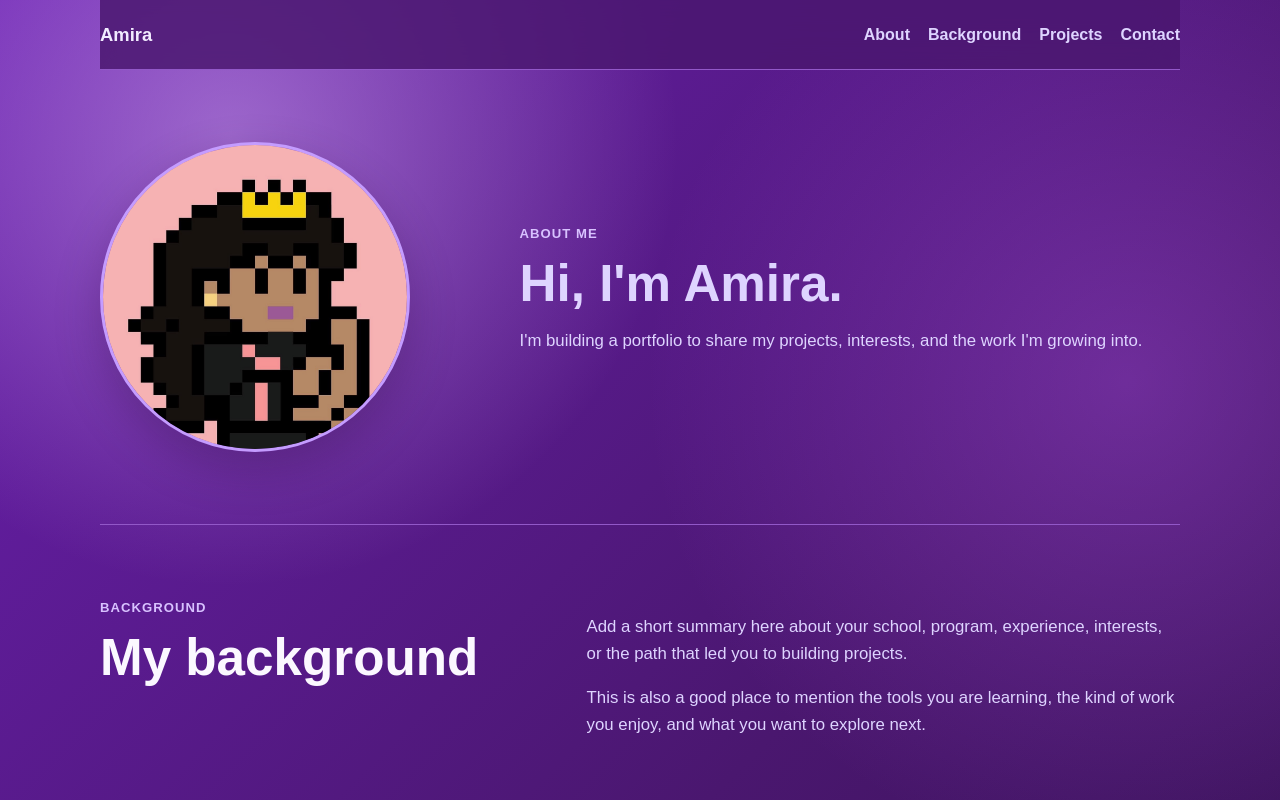
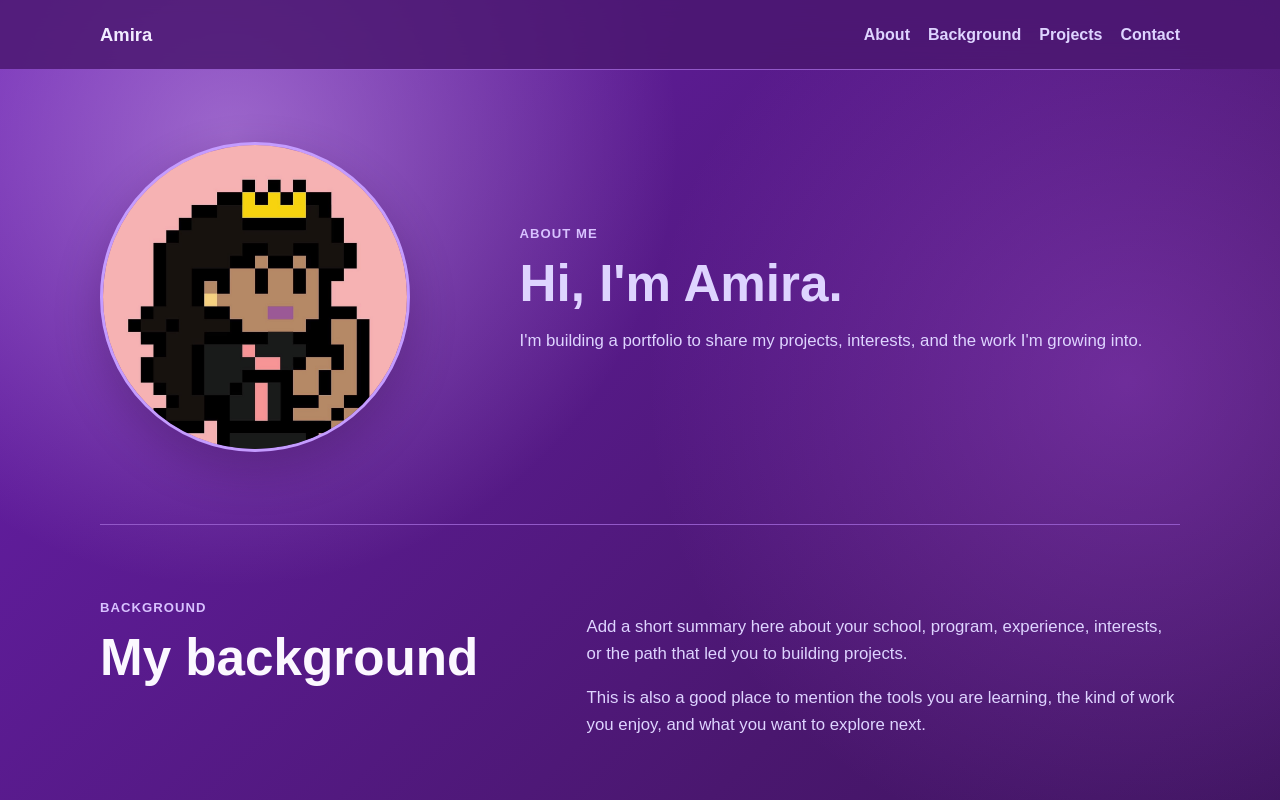
Before and after one commit to am1rawish/Portfolio, a React (Vite) app: page / in a window 1280 px wide. Shown: the top 800 px of the page. Built offline with nearby package versions, Linux system fonts and the light colour scheme.

Commit message:
Extend header banner full width

```diff
--- a/styles.css
+++ b/styles.css
@@ -49,9 +49,9 @@ a {
   display: flex;
   align-items: center;
   justify-content: space-between;
-  width: min(1080px, calc(100% - 32px));
-  margin: 0 auto;
-  padding: 20px 0;
+  width: 100%;
+  margin: 0;
+  padding: 20px max(16px, calc((100vw - 1080px) / 2));
   background: rgba(74, 23, 111, 0.84);
   backdrop-filter: blur(14px);
 }
```
